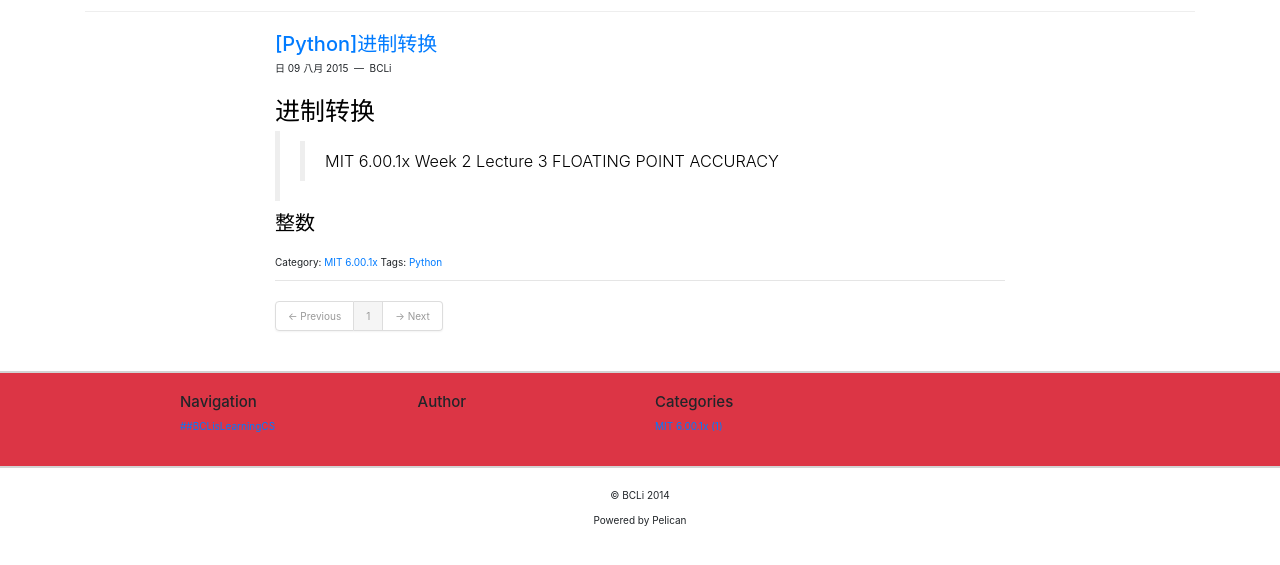
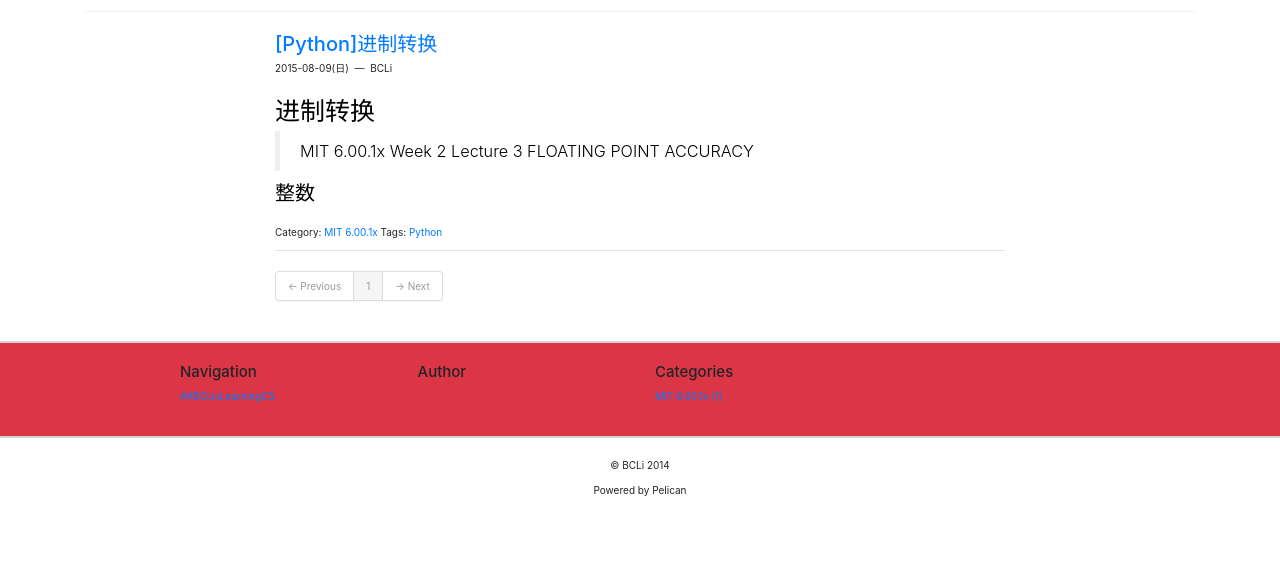
Before and after one commit to bcli/bcli.github.io, a plain HTML site: page author/bcli.html in a window 1280 px wide. Shown: the part 73-638 px from the top of the page. Drawn offline with nearby package versions, Linux system fonts and the light colour scheme.

Commit message:
timeformat

```diff
--- a/author/bcli.html
+++ b/author/bcli.html
@@ -1,5 +1,5 @@
 <!DOCTYPE html>
-<html lang="en">
+<html lang="ch">
 <head>
 	<meta charset="utf-8">
 	<title>##BCLisLearningCS <small>BCLi</small></title>
@@ -30,16 +30,14 @@
 	<a href="/pythonjin-zhi-zhuan-huan.html">
 		<h2 itemprop="name headline">[Python]进制转换</h2>
 	</a>
-	<time datetime="2015-08-09T00:00:00+08:00" itemprop="datePublished">日 09 八月 2015</time>
+	<time datetime="2015-08-09T00:00:00+08:00" itemprop="datePublished">2015-08-09(日)</time>
 	&nbsp;—&nbsp;
 	<span itemprop="author" itemscope="" itemtype="http://schema.org/Person">
 		<span itemprop="name">BCLi</span>
 	</span>
 	<div class="summary"><h1>进制转换</h1>
 <blockquote>
-<blockquote>
 <p>MIT 6.00.1x Week 2 Lecture 3 FLOATING POINT ACCURACY</p>
-</blockquote>
 </blockquote>
 <h2>整数</h2>
 <div class="highlight"><pre><span class="c"># lecture 3.4, slide 3</span>
```
Also changed, not shown: archives.html (+1 -1 lines), categories.html (+1 -1 lines), category/mit-6001x.html (+1 -1 lines), index.html (+2 -4 lines), pythonjin-zhi-zhuan-huan.html (+2 -4 lines), tag/python.html (+1 -1 lines), tags.html (+1 -1 lines).
